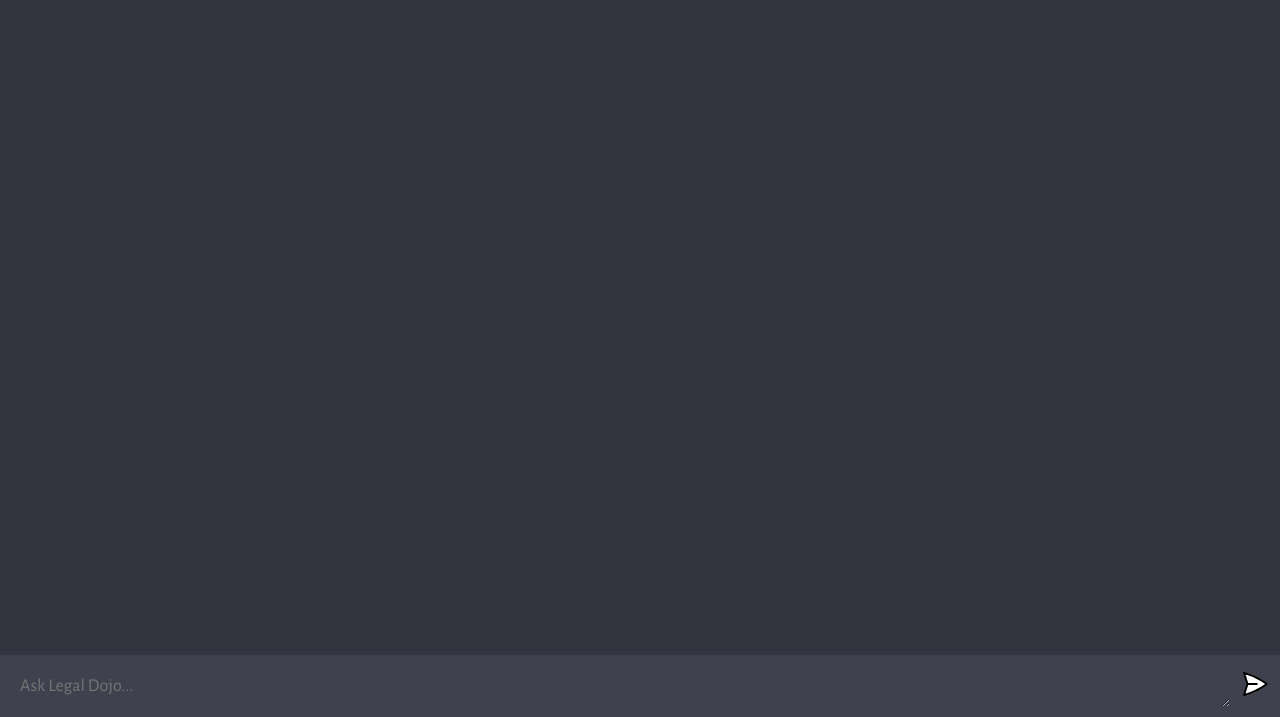
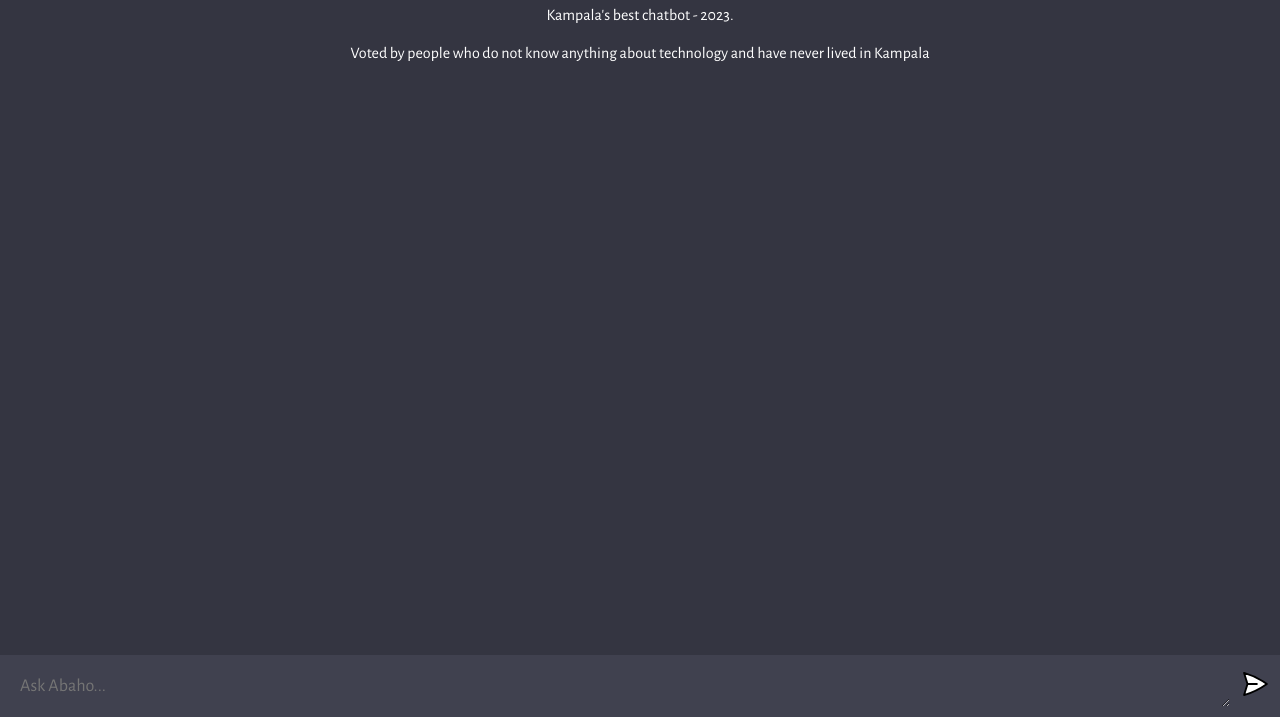
Before and after one commit to AllanAbaho/ask-abaho, a website built with Vite: page client/index.html in a window 1280 px wide. Shown: the part 83-800 px from the top of the page. Built offline with nearby package versions, Linux system fonts and the light colour scheme.

Commit message:
customized to abaho

```diff
--- a/client/index.html
+++ b/client/index.html
@@ -2,17 +2,22 @@
 <html lang="en">
   <head>
     <meta charset="UTF-8" />
-    <link rel="icon" type="image/svg+xml" href="favicon.ico" />
+    <link rel="icon" type="image/svg+xml" href="favicon.jpg" />
     <meta name="viewport" content="width=device-width, initial-scale=1.0" />
-    <title>Legal Dojo - Your trusted legal companion</title>
+    <title>Ask Abaho - Kampala's best chatbot</title>
     <link rel="stylesheet" href="style.css" />
   </head>
   <body>
     <div id="app">
+      <div id="page-header">
+        <h1>Ask Abaho</h1><br>
+        <p>Kampala's best chatbot - 2023.</p><br>
+        <p>Voted by people who do not know anything about technology and have never lived in Kampala</p><br>
+      </div>
       <div id="chat_container"></div>
 
       <form>
-        <textarea name="prompt" rows="1" cols="1" placeholder="Ask Legal Dojo..."></textarea>
+        <textarea name="prompt" rows="1" cols="1" placeholder="Ask Abaho..."></textarea>
         <button type="submit"><img src="assets/send.svg" alt="send" />
       </form>
     </div>
--- a/client/script.js
+++ b/client/script.js
@@ -1,4 +1,4 @@
-import bot from './assets/bot.svg'
+import bot from './assets/favicon.jpg'
 import user from './assets/user.svg'
 
 const form = document.querySelector('form')
--- a/client/style.css
+++ b/client/style.css
@@ -9,6 +9,12 @@
 
 body {
   background: #343541;
+}
+
+#page-header{
+  color:#fff;
+  margin-top: 2.5%;
+  text-align: center;
 }
 
 #app {
```
Also changed, not shown: README.md (deleted), client/assets/favicon.jpg (added), client/public/favicon.jpg (added).
